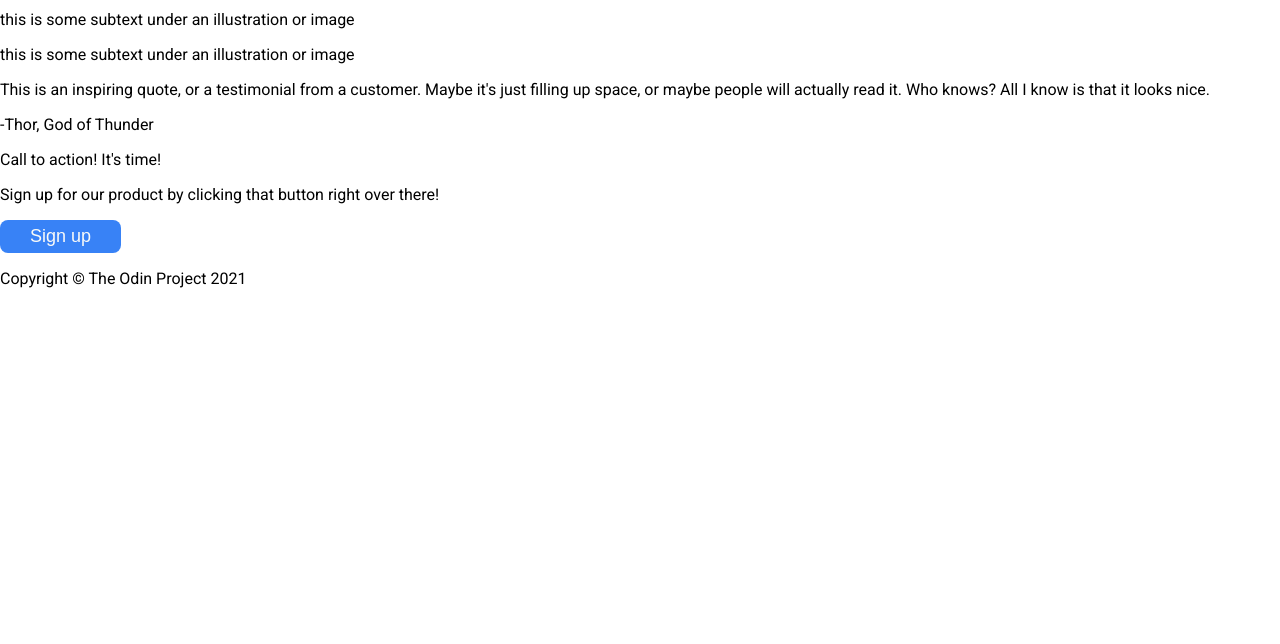
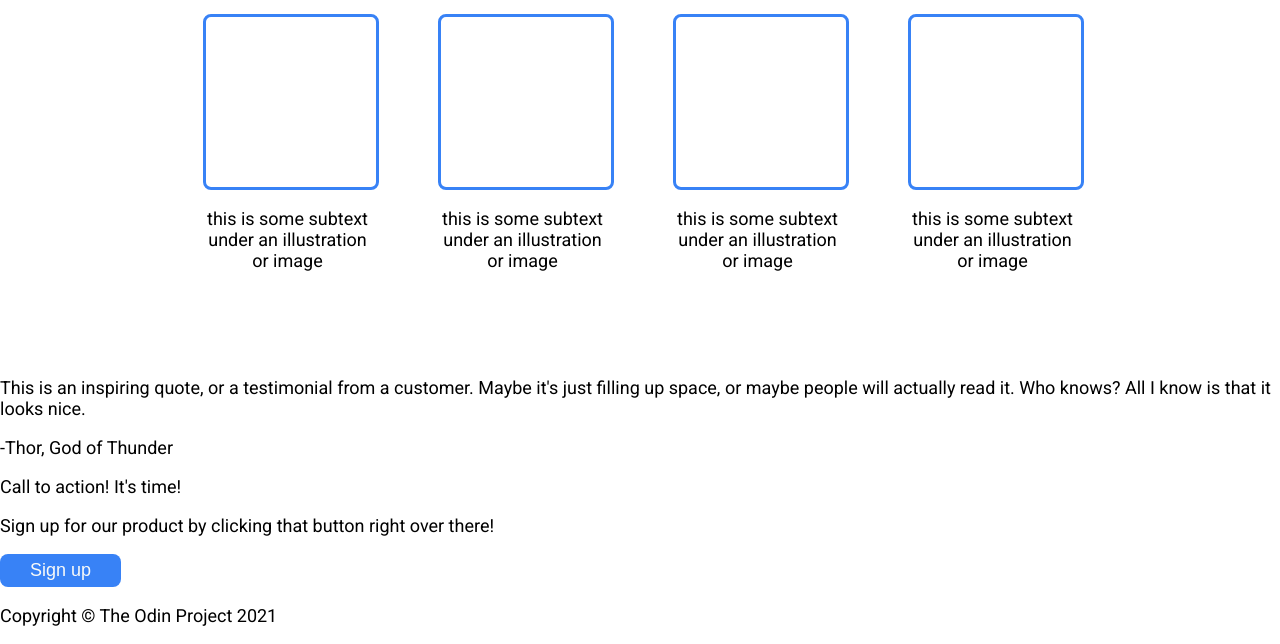
Before and after one commit to xFLEXISx/Landing-Page, a plain HTML site: page index.html in a window 1280 px wide. Shown: the part 597-1241 px from the top of the page. Before the commit the page ends 901 px from the top, so only its background shows below. Drawn offline with Linux system fonts and the light colour scheme.

Commit message:
Add styles for information section

```diff
--- a/index.html
+++ b/index.html
@@ -30,24 +30,26 @@
             </div>
         </div>
     </header>
-    <section>
+    <section class="info">
+        <div class="container">
             <h2>Some random information.</h2>
-        <div>
-            <div>
-                <div></div>
+            <div class="info-cardbox">
+                <div class="info-card">
+                    <div class="info-img"></div>
                     <p>this is some subtext under an illustration or image</p>
                 </div>
-            <div>
-                <div></div>
+                <div class="info-card">
+                    <div class="info-img"></div>
                     <p>this is some subtext under an illustration or image</p>
                 </div>
-            <div>
-                <div></div>
+                <div class="info-card">
+                    <div class="info-img"></div>
                     <p>this is some subtext under an illustration or image</p>
                 </div>
-            <div>
-                <div></div>
+                <div class="info-card">
+                    <div class="info-img"></div>
                     <p>this is some subtext under an illustration or image</p>
+                </div>
             </div>
         </div>
     </section>
--- a/style.css
+++ b/style.css
@@ -2,6 +2,7 @@ body {
     width: 100%;
     margin: 0;
     font-family: 'Roboto', sans-serif;
+    font-size: 18px;
 }
 .container {
     max-width: 1000px;
@@ -18,7 +19,6 @@ nav {
     justify-content: space-between;
     align-items: center;
     padding-top: 16px;
-    /* height: 50px; */
 }
 
 nav .logo {
@@ -37,12 +37,10 @@ nav ul {
 nav a {
     text-decoration: none;
     color: #E5E7EB;
-    font-size: 18px;
 }
 
 .hero {
     display: flex;
-    font-size: 18px;
     padding: 100px 0;
 }
 
@@ -52,7 +50,7 @@ nav a {
 
 .hero-text h1 {
     font-size: 48px;
-    font-weight: extra-bold;
+    font-weight: 900;
     margin: 12px 0;
 }
 
@@ -78,3 +76,31 @@ button {
     justify-content: center;
     align-items: center;
 }
+
+.info {
+    text-align: center;
+    padding: 40px;
+}
+
+h2 {
+    font-size: 36px;
+    font-weight: 800;
+    color: #1F2937;
+}
+
+.info-cardbox {
+    display: flex;
+    justify-content: space-around;
+    margin: 30px;
+}
+
+.info-card {
+    max-width: 170px;
+}
+
+.info-img {
+    width: 170px;
+    height: 170px;
+    border: 3px solid #3882F6;
+    border-radius: 8px;
+}
```
Lines whose indentation alone changed are shown as unchanged.
